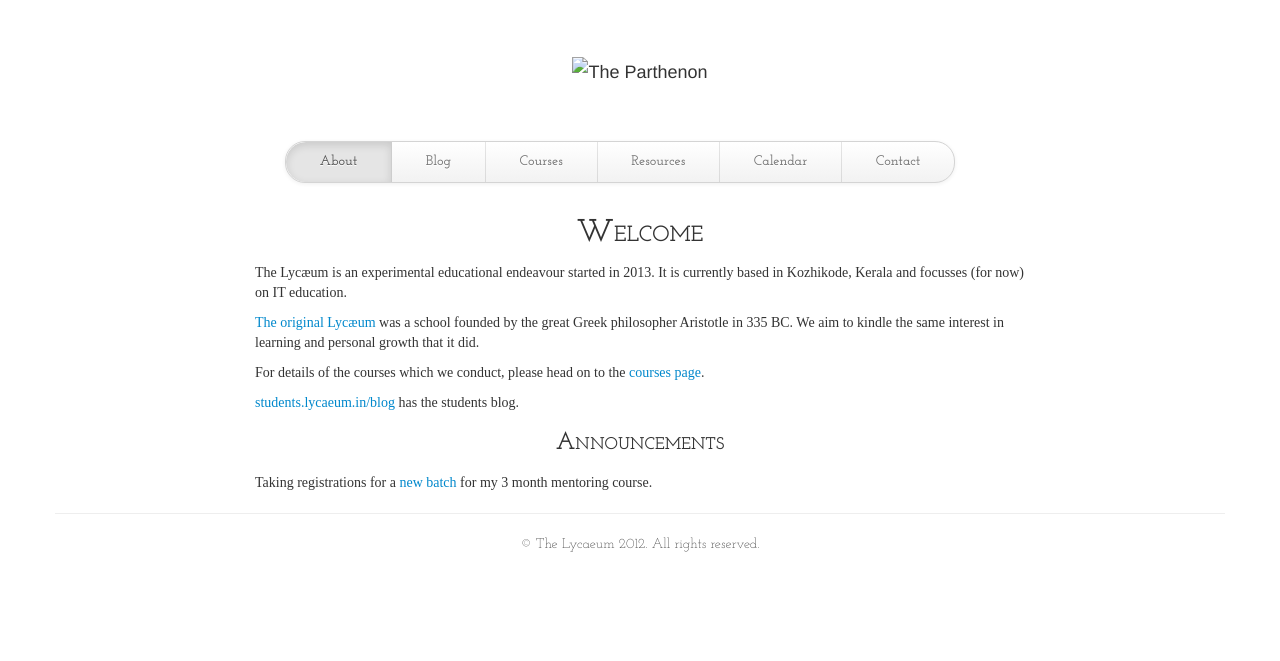
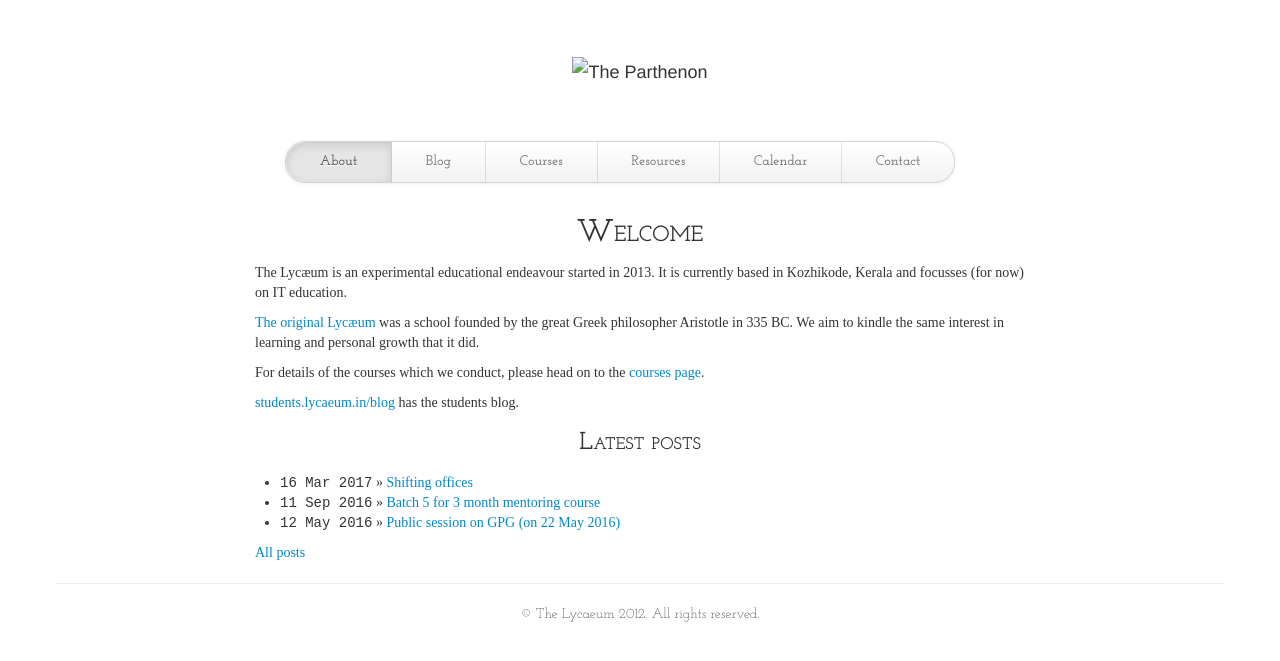
Before and after one commit to hamon-in/lycaeum.in, a Jekyll site: the page built from index.html, in a window 1280 px wide. Shown: the top 661 px of the page. Built offline with Jekyll 4.4.1, drawn with Linux system fonts in a browser that asks for light colours; nearby versions of some CDN libraries; some web fonts are replaced; comment, search, counter and statistics services are not loaded.

Commit message:
Adds blog posts on front page

```diff
--- a/css/main.css
+++ b/css/main.css
@@ -129,3 +129,7 @@ table th.h1 {
     background-color: #eee;
     font-size: 1.2em;
 }
+
+ul.posts li span {
+    font-family: monospace;
+}
--- a/index.html
+++ b/index.html
@@ -13,5 +13,10 @@ For details of the courses which we conduct, please head on to the <a href="./co
 <a href="http://students.thelycaeum.in">students.lycaeum.in/blog</a> has the students blog.
 </p>
 
-<h3 class="text-center"> Announcements </h3>
-Taking registrations for a <a href="http://thelycaeum.in/blog/2016/09/11/batch_5_for_3_month_mentoring_course/">new batch</a> for my 3 month mentoring course.
+<h3 class="text-center"> Latest posts </h3>
+  <ul class="posts">
+    {% for post in site.posts limit:3 %}
+    <li><span>{{ post.date | date_to_string }}</span> &raquo; <a href="{{ post.url }}">{{ post.title }}</a></li>
+    {% endfor %}
+  </ul>
+  <a href="/blog/index.html">All posts </a>
```
